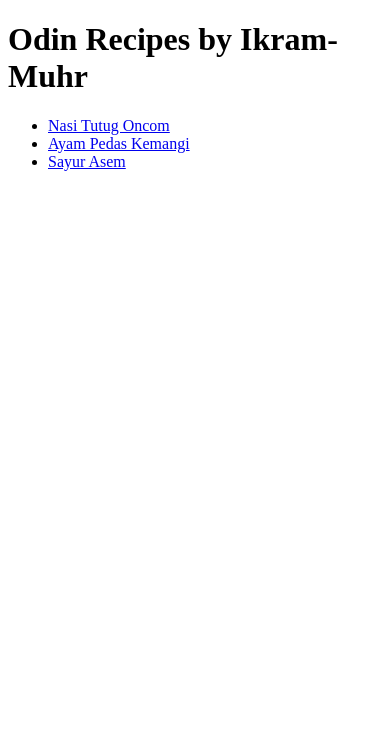
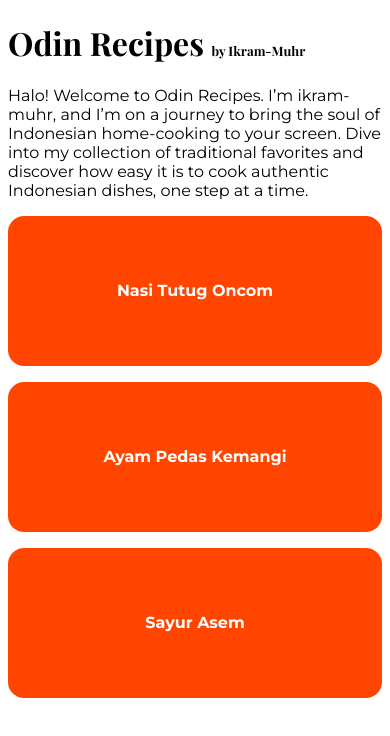
Before and after one commit to ikram-muhr/odin-foundations-course, a plain HTML site: page 01-recipe-page/index.html in a window 390 px wide. Drawn offline with nearby package versions, Linux system fonts and the light colour scheme; a web font is replaced by a local one.

Commit message:
Add styling using CSS

```diff
--- /dev/null
+++ b/01-recipe-page/css/global.css
@@ -0,0 +1,9 @@
+@import url('https://fonts.googleapis.com/css2?family=Montserrat:ital,wght@0,100..900;1,100..900&family=Playfair+Display:ital,wght@0,400..900;1,400..900&display=swap');
+
+html {
+    font-family: montserrat, serif;
+}
+
+h1, h2, h3, h4, h5, h6 {
+    font-family: "Playfair Display", montserrat, serif;
+}
--- /dev/null
+++ b/01-recipe-page/css/index.css
@@ -0,0 +1,35 @@
+.recipes-container   {
+  display: flex;
+  gap: 1rem;
+  justify-content: space-between;
+}
+
+a:has(div) {
+  text-decoration: none;
+  color: #ffffff;
+  flex: 1;
+}
+
+a div {
+  background-color: #ff4500;
+  border-radius: 1rem;
+  min-height: 150px;
+  display: flex;
+  align-items: center;
+  justify-content: center;
+  font-weight: bold;
+}
+
+a div:hover {
+  background-color: #960000;
+}
+
+.subscript {
+  font-size: small;
+}
+
+@media (max-width: 600px) {
+  section {
+    flex-direction: column;
+  }
+}
--- /dev/null
+++ b/01-recipe-page/css/recipes.css
@@ -0,0 +1,36 @@
+body {
+  padding-top: 1rem;
+}
+
+.btn-back {
+  background-color: #ff4500;
+  padding: 1rem;
+  border-radius: 0.5rem;
+  color: #ffffff;
+  text-decoration: none;
+  font-weight: bold;
+}
+
+.btn-back:hover {
+  background-color: #960000;
+}
+
+.food-img {
+  width: 100%;
+  height: auto;
+  max-width: 600px;
+  margin-inline: auto;
+  display: block;
+  aspect-ratio: 16 / 9;
+  object-fit: cover;
+}
+
+@media (min-width: 600px) {
+  .ingridiients-steps-container {
+    display: flex;
+    gap: 1rem;
+  }
+  .ingridiients-steps-container > * {
+    flex: 1;
+  }
+}
--- a/01-recipe-page/index.html
+++ b/01-recipe-page/index.html
@@ -4,25 +4,29 @@
     <meta charset="UTF-8" />
     <meta name="viewport" content="width=device-width, initial-scale=1.0" />
     <title>Odin recipe</title>
+    <link rel="stylesheet" href="./css/global.css" />
+    <link rel="stylesheet" href="./css/index.css" />
   </head>
   <body>
-    <h1>Odin Recipes by Ikram-Muhr</h1>
-    <section>
-      <ul>
-        <li>
-          <a href="./recipes/nasitutugoncon.html"
-            ><div>Nasi Tutug Oncom</div></a
-          >
-        </li>
-        <li>
-          <a href="./recipes/ayampedaskemangi.html"
-            ><div>Ayam Pedas Kemangi</div></a
-          >
-        </li>
-        <li>
-          <a href="./recipes/sayurasem.html"><div>Sayur Asem</div></a>
-        </li>
-      </ul>
+    <h1>Odin Recipes <span class="subscript">by Ikram-Muhr</span></h1>
+    <p>
+      Halo! Welcome to Odin Recipes. I’m ikram-muhr, and I’m on a journey to
+      bring the soul of Indonesian home-cooking to your screen. Dive into my
+      collection of traditional favorites and discover how easy it is to cook
+      authentic Indonesian dishes, one step at a time.
+    </p>
+    <section class="recipes-container">
+      <a href="./recipes/nasitutugoncon.html"
+        ><div><p>Nasi Tutug Oncom</p></div></a
+      >
+
+      <a href="./recipes/ayampedaskemangi.html"
+        ><div><p>Ayam Pedas Kemangi</p></div></a
+      >
+
+      <a href="./recipes/sayurasem.html"
+        ><div><p>Sayur Asem</p></div></a
+      >
     </section>
   </body>
 </html>
```
Also changed, not shown: 01-recipe-page/recipes/ayampedaskemangi.html (+24 -12 lines), 01-recipe-page/recipes/nasitutugoncon.html (+28 -13 lines), 01-recipe-page/recipes/sayurasem.html (+32 -13 lines).
